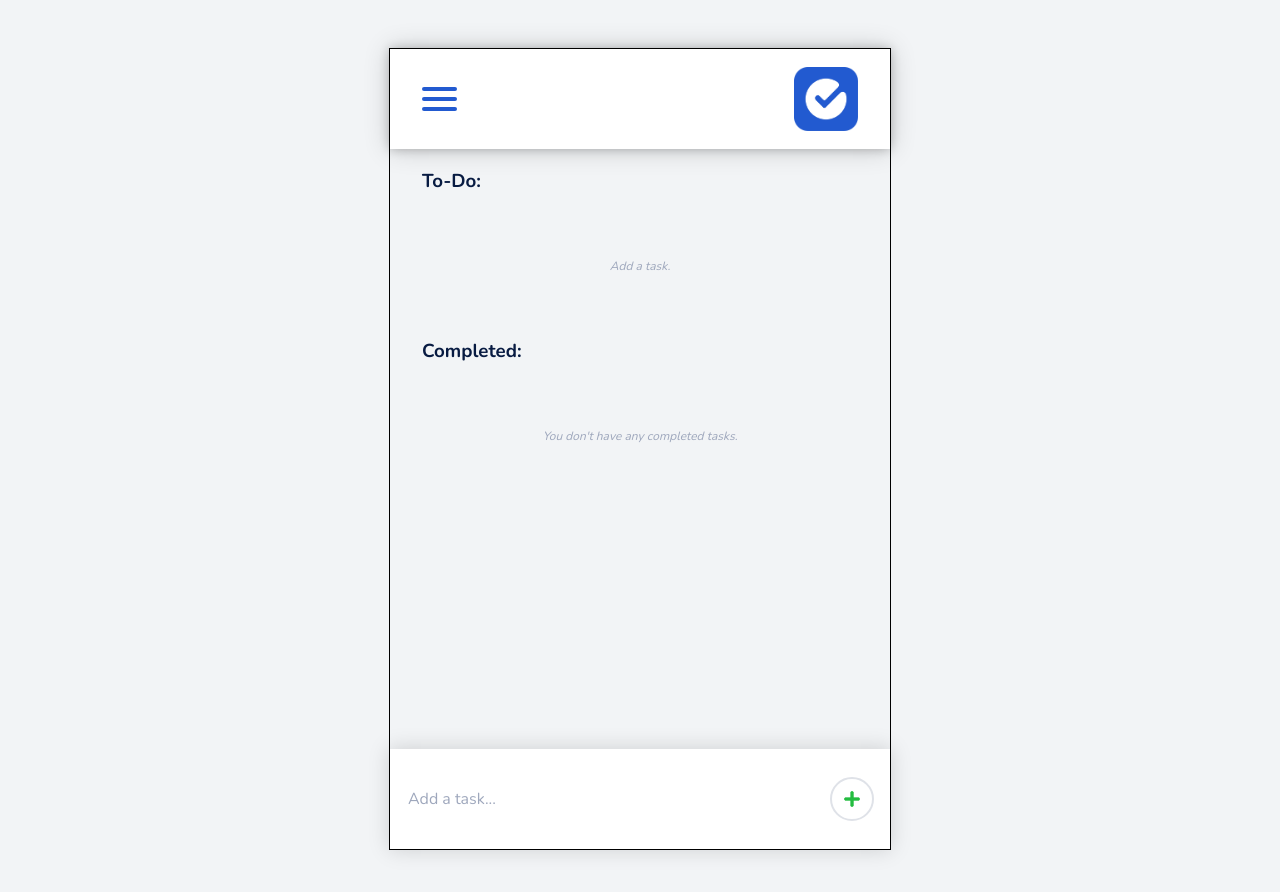
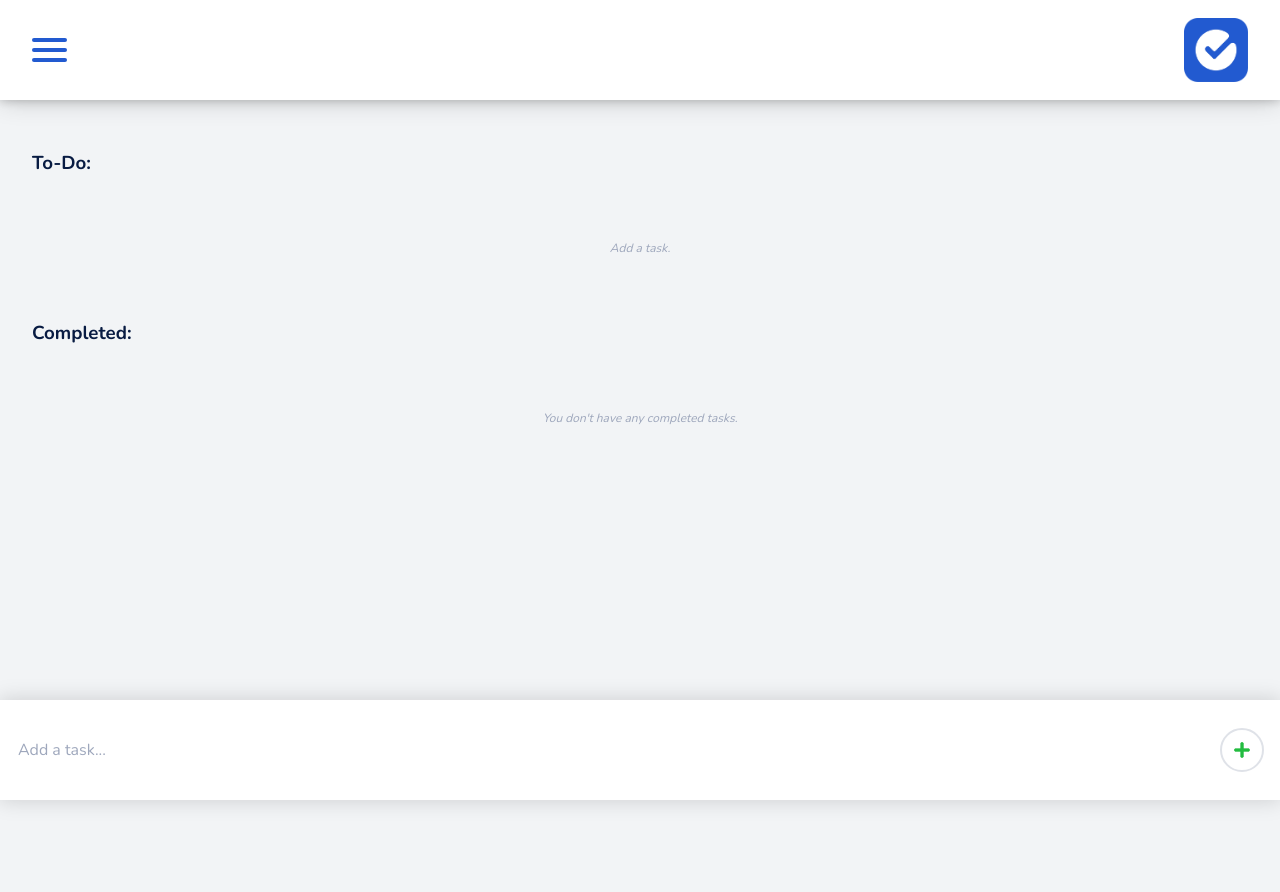
Before and after one commit to mgbelegu/Minido, a React (Create React App) app: page / in a window 1280 px wide. Shown: the top 892 px of the page. After the commit the page ends 800 px from the top, so only its background shows below. Built offline with nearby package versions, Linux system fonts and the light colour scheme.

Commit message:
Fixed reponsiveness

```diff
--- a/src/components/Layout/Layout.css
+++ b/src/components/Layout/Layout.css
@@ -1,9 +1,8 @@
 .Content {
     text-align: center;
-    width: 500px;
+    width: 100%;
     transition: all 0.2 ease-in-out;
     margin: auto;
-    border: 1px solid black;
     margin-top: 48px;
     margin-bottom: 48px;
     background-color: #f2f4f6;
@@ -20,7 +19,8 @@ textarea {
 }
 
 
-@media (max-width: 550px) {
+
+@media (max-width: 750px) {
     .Content {
         width: 100%;
         border: none;
--- a/src/components/Navigation/Navigation.css
+++ b/src/components/Navigation/Navigation.css
@@ -5,6 +5,8 @@
     justify-content: space-between;
     height: 100px;
     box-shadow: 0 0px 10px 0 rgba(0,0,0,0.24), 0 0px 25px 0 rgba(0,0,0,0.19);
+    position: fixed;
+    top: 0;
 }
 
 .Header img {
--- a/src/containers/ListContainer/ListContainer.css
+++ b/src/containers/ListContainer/ListContainer.css
@@ -1,10 +1,3 @@
 .ListContainer {
-    height: 600px;
-    overflow: auto;
+    margin: 150px 0;
 }
-
-@media (max-width: 500px){
-    .ListContainer {
-        height: 78vh;
-    }
-}
--- a/src/containers/TodoAdder/TodoForm.css
+++ b/src/containers/TodoAdder/TodoForm.css
@@ -29,6 +29,8 @@ form {
     width: 100%;
     height: 100px;
     box-sizing: border-box;
+    position: fixed;
+    bottom: 0;
 }
 
 .itemInput:focus {
```
